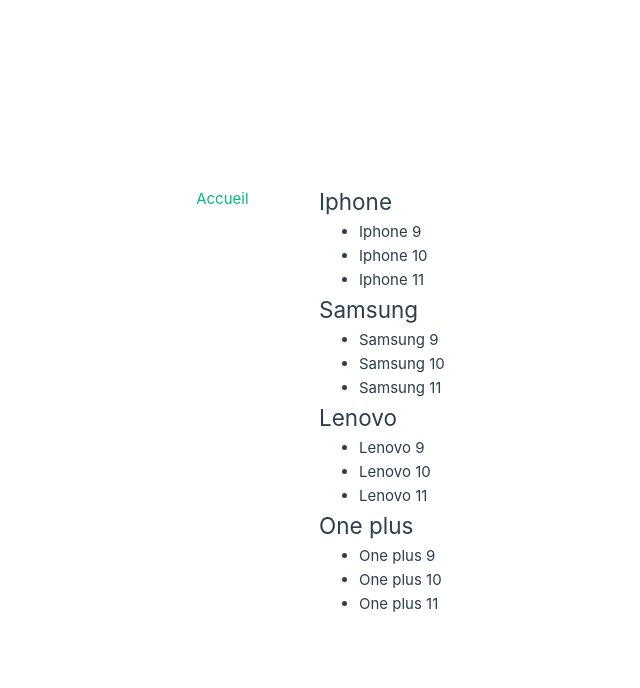
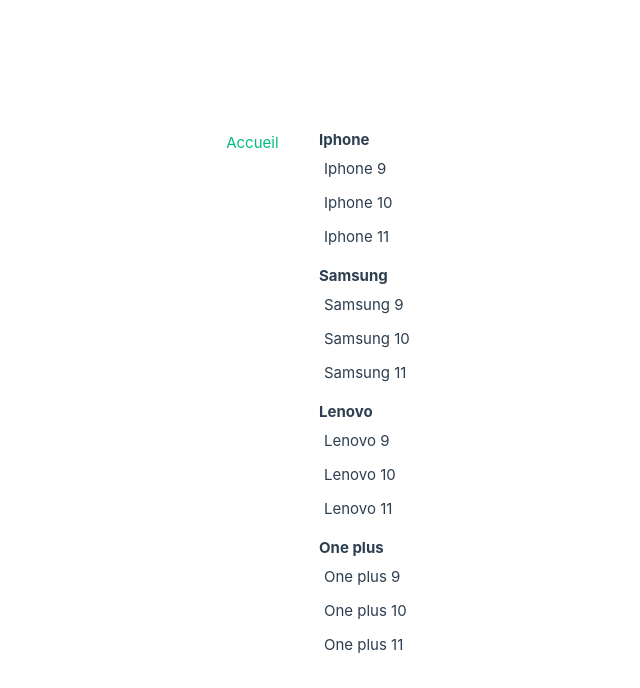
Before and after one commit to roddone/l3sdn-td2, a Vue app: page /Telephone in a window 1280 px wide. Shown: the top 688 px of the page, without its empty margins (321-961 px from the left). Built offline with nearby package versions, Linux system fonts and the light colour scheme.

Commit message:
using json instead of js object

```diff
--- /dev/null
+++ b/src/assets/Telephone.json
@@ -0,0 +1,36 @@
+{
+    "items": [
+      {
+        "label": "Iphone",
+        "items": [
+          { "label": "Iphone 9", "type": "telephone", "id": "1" },
+          { "label": "Iphone 10", "type": "telephone", "id": "2" },
+          { "label": "Iphone 11", "type": "telephone", "id": "3" }
+        ]
+      },
+      {
+        "label": "Samsung",
+        "items": [
+          { "label": "Samsung 9", "type": "telephone", "id": "4" },
+          { "label": "Samsung 10", "type": "telephone", "id": "5" },
+          { "label": "Samsung 11", "type": "telephone", "id": "6" }
+        ]
+      },
+      {
+        "label": "Lenovo",
+        "items": [
+          { "label": "Lenovo 9", "type": "telephone", "id": "7" },
+          { "label": "Lenovo 10", "type": "telephone", "id": "8" },
+          { "label": "Lenovo 11", "type": "telephone", "id": "9" }
+        ]
+      },
+      {
+        "label": "One plus",
+        "items": [
+          { "label": "One plus 9", "type": "telephone", "id": "10" },
+          { "label": "One plus 10", "type": "telephone", "id": "11" },
+          { "label": "One plus 11", "type": "telephone", "id": "12" }
+        ]
+      }
+    ]
+  }
--- a/src/views/TelephoneView.vue
+++ b/src/views/TelephoneView.vue
@@ -1,9 +1,9 @@
 <template>
-  <div>
-    <div v-for="category in items" :key="category.label">
-      <h2>{{ category.label }}</h2>
-      <ul>
-        <li v-for="item in category.items" :key="item.id" @click="handleClick(item)">
+    <div class="menu">
+    <div v-for="category in items" :key="category.label" class="menu-category">
+      <div class="menu-category-label">{{ category.label }}</div>
+      <ul class="menu-items">
+        <li v-for="item in category.items" :key="item.id" @click="handleClick(item)" class="menu-item">
           {{ item.label }}
         </li>
       </ul>
@@ -16,93 +16,9 @@
 
 import { ref } from "vue";
 
-const items = ref([
-    {
-        label: 'Iphone',
-        items : [
-            {
-                label:'Iphone 9',
-                type:'telephone',
-                id :'1'
-            },
-            {
-                label: 'Iphone 10',
-                type:'telephone',
-                id :'2'
-            },
-            {
-                label: 'Iphone 11',
-                type:'telephone',
-                id :'3'
-            }
+import Telephone from '../assets/Telephone.json'
 
-        ]
-    },
-    {
-        label: 'Samsung',
-
-        items : [
-            {
-                label:'Samsung 9',
-                type:'telephone',
-                id :'4'
-            },
-            {
-                label: 'Samsung 10',
-                type:'telephone',
-                id :'5'
-            },
-            {
-                label: 'Samsung 11',
-                type:'telephone',
-                id :'6'
-            }
-
-        ]
-    },
-    {
-        label: 'Lenovo',
-        items : [
-            {
-                label:'Lenovo 9',
-                type:'telephone',
-                id :'7'
-            },
-            {
-                label: 'Lenovo 10',
-                type:'telephone',
-                id :'8'
-            },
-            {
-                label: 'Lenovo 11',
-                type:'telephone',
-                id :'9'
-            }
-
-        ]
-    },
-    {
-        label: 'One plus',
-        items : [
-            {
-                label:'One plus 9',
-                type:'telephone',
-                id :'10'
-            },
-            {
-                label: 'One plus 10',
-                type:'telephone',
-                id :'11'
-            },
-            {
-                label: 'One plus 11',
-
-            }
-
-        ]
-    }
-]);
-
+const items = ref(Telephone.items);
 
 const handleClick = (items) => {
     router.push(`/Product/${items.type}/${items.id}`);
@@ -111,3 +27,32 @@
 const router = useRouter();
 
 </script>
+
+<style scoped>
+.menu {
+  display: flex;
+  flex-direction: column;
+}
+
+.menu-category {
+  margin-bottom: 10px;
+}
+
+.menu-category-label {
+  font-weight: bold;
+}
+
+.menu-items {
+  list-style: none;
+  padding: 0;
+}
+
+.menu-item {
+  cursor: pointer;
+  padding: 5px;
+}
+
+.menu-item:hover {
+  background-color: #eee;
+}
+</style>
```
